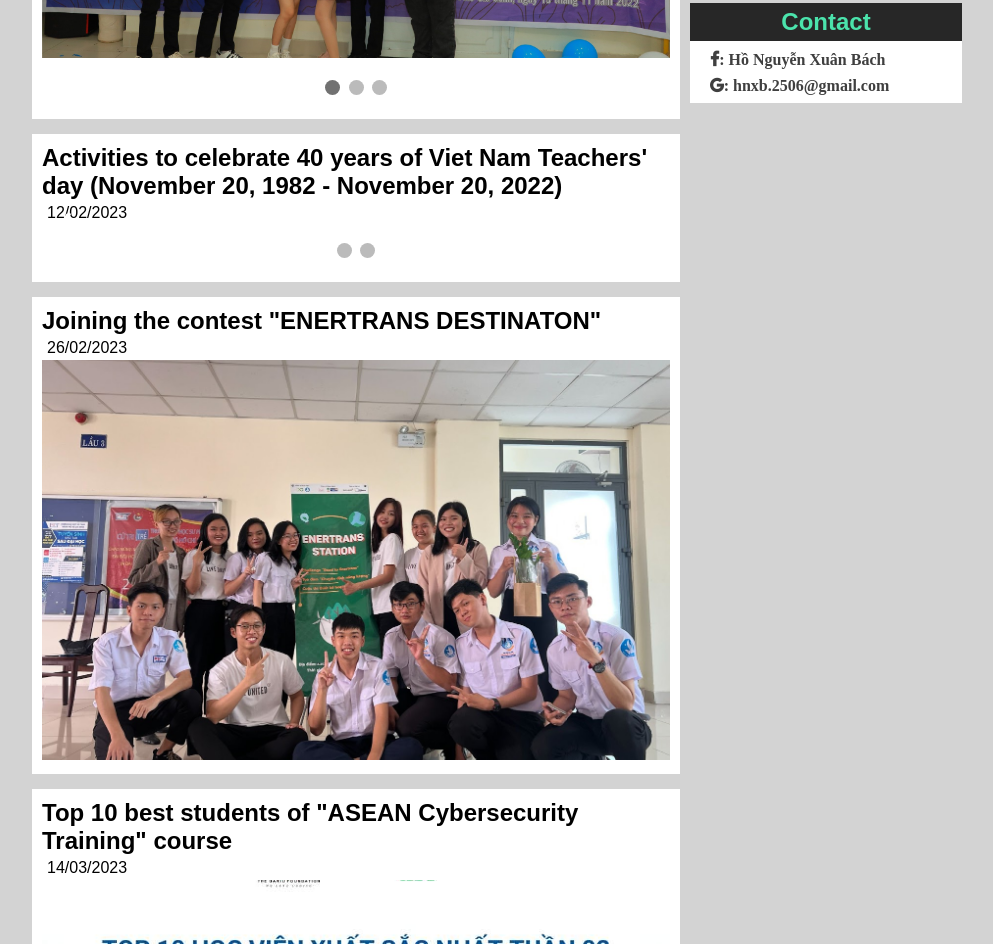
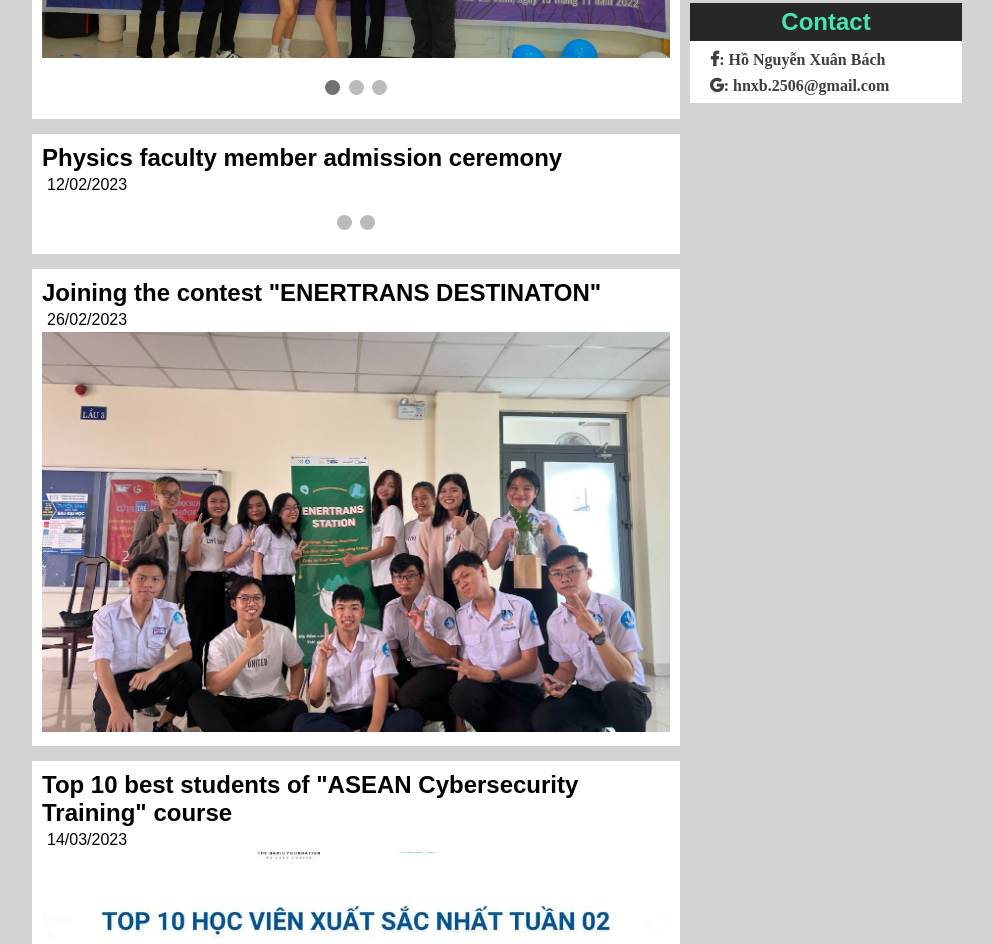
Before and after one commit to XuanBach123/blog.XuanBach, a plain HTML site: page index.html in a window 1280 px wide. Shown: the part 902-1846 px from the top of the page, without its empty margins (143-1136 px from the left). Drawn offline with Linux system fonts and the light colour scheme.

Commit message:
Update index.html

```diff
--- a/index.html
+++ b/index.html
@@ -73,8 +73,7 @@
                         <article>
                             <!-- Slideshow container -->
                             <div class="slideshow-container">
-                                <h2>Activities to celebrate 40 years of Viet Nam Teachers' day (November 20, 1982 -
-                                    November 20, 2022)</h2>
+                                <h2>Physics faculty member admission ceremony</h2>
                                 <p>12/02/2023</p>
                                 <!-- Full-width images with number and caption text -->
                                 <div class="mySlides fade">
```
